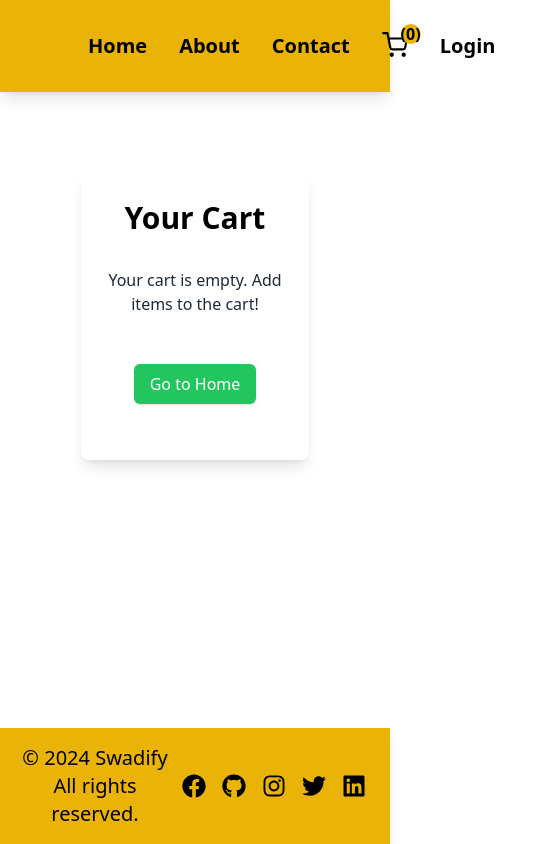
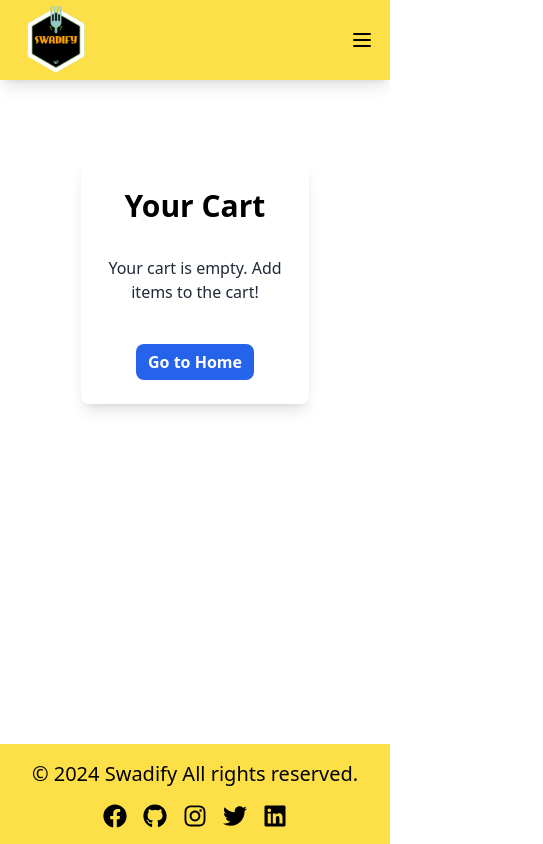
Before and after one commit to awaze7/Swadify, a React (Vite) app: page /cart in a window 390 px wide. Shown: the whole page, 543 px wide, since content can reach past the window. Built offline with nearby package versions, Linux system fonts and the light colour scheme.

Commit message:
worked on responsiveness

```diff
--- a/src/components/Cart.js
+++ b/src/components/Cart.js
@@ -21,7 +21,8 @@ const Cart = () => {
                     <p className="text-gray-800 my-8 font-medium">Your cart is empty. Add items to the cart!</p>
                     <Link
                         to="/"
-                        className="bg-green-500 mb-10 text-white py-2 px-4 mt-4 rounded-md shadow hover:bg-green-600 inline-block"
+                        className="m-2 font-semibold text-base bg-blue-600 hover:bg-blue-700 px-3 py-1.5 text-white rounded-lg inline-block"
+                        // "bg-green-500 mb-10 text-white py-2 px-4 mt-4 rounded-md shadow hover:bg-green-600 inline-block"
                     >
                         Go to Home
                     </Link>
--- a/src/components/Footer.js
+++ b/src/components/Footer.js
@@ -1,36 +1,99 @@
-import React from 'react';
+import React, { useState } from 'react';
 import {
   FaFacebook,
   FaGithub,
   FaInstagram,
   FaTwitter,
   FaLinkedin,
-} from "react-icons/fa";
+} from 'react-icons/fa';
 
 const Footer = () => {
   const year = new Date().getFullYear();
+  const [hoveredIcon, setHoveredIcon] = useState(null);
+
+  const handleIconHover = (iconName) => {
+    setHoveredIcon(iconName);
+  };
+
+  const handleIconLeave = () => {
+    setHoveredIcon(null);
+  };
+
   return (
-    <footer className="bg-yellow-500 text-xl shadow-lg p-4 text-center mt-auto w-full flex flex-row">
-      <p className="flex-grow font-medium">&copy; {year} Swadify All rights reserved.</p>
+    <footer className="bg-yellow-300 text-xl shadow-lg p-4 text-center mt-auto w-full">
+      <div className="flex flex-col md:flex-row items-center justify-between">
+        <p className="flex-grow font-medium mb-4 md:mb-0">
+          &copy; {year} Swadify All rights reserved.
+        </p>
 
         <div className="flex items-center">
-        <a href="https://facebook.com" target="_blank" rel="noopener noreferrer" className="mx-2">
-          <FaFacebook size={24} color="#000" />
+          <a
+            href="https://facebook.com"
+            target="_blank"
+            rel="noopener noreferrer"
+            className="mx-2"
+            onMouseEnter={() => handleIconHover('facebook')}
+            onMouseLeave={handleIconLeave}
+          >
+            <FaFacebook
+              size={24}
+              color={hoveredIcon === 'facebook' ? '#8B5CF6' : '#000'}
+            />
           </a>
-        <a href="https://github.com/awaze7" target="_blank" rel="noopener noreferrer" className="mx-2">
-          <FaGithub size={24} color="#000" />
+          <a
+            href="https://github.com/awaze7"
+            target="_blank"
+            rel="noopener noreferrer"
+            className="mx-2"
+            onMouseEnter={() => handleIconHover('github')}
+            onMouseLeave={handleIconLeave}
+          >
+            <FaGithub
+              size={24}
+              color={hoveredIcon === 'github' ? '#8B5CF6' : '#000'}
+            />
           </a>
-        <a href="https://instagram.com" target="_blank" rel="noopener noreferrer" className="mx-2">
-          <FaInstagram size={24} color="#000" />
+          <a
+            href="https://instagram.com"
+            target="_blank"
+            rel="noopener noreferrer"
+            className="mx-2"
+            onMouseEnter={() => handleIconHover('instagram')}
+            onMouseLeave={handleIconLeave}
+          >
+            <FaInstagram
+              size={24}
+              color={hoveredIcon === 'instagram' ? '#8B5CF6' : '#000'}
+            />
           </a>
-        <a href="https://twitter.com" target="_blank" rel="noopener noreferrer" className="mx-2">
-          <FaTwitter size={24} color="#000" />
+          <a
+            href="https://twitter.com"
+            target="_blank"
+            rel="noopener noreferrer"
+            className="mx-2"
+            onMouseEnter={() => handleIconHover('twitter')}
+            onMouseLeave={handleIconLeave}
+          >
+            <FaTwitter
+              size={24}
+              color={hoveredIcon === 'twitter' ? '#8B5CF6' : '#000'}
+            />
           </a>
-        <a href="https://www.linkedin.com/in/awazeshaikh7/" target="_blank" rel="noopener noreferrer" className="mx-2">
-          <FaLinkedin size={24} color="#000" />
+          <a
+            href="https://www.linkedin.com/in/awazeshaikh7/"
+            target="_blank"
+            rel="noopener noreferrer"
+            className="mx-2"
+            onMouseEnter={() => handleIconHover('linkedin')}
+            onMouseLeave={handleIconLeave}
+          >
+            <FaLinkedin
+              size={24}
+              color={hoveredIcon === 'linkedin' ? '#8B5CF6' : '#000'}
+            />
           </a>
         </div>
-
+      </div>
     </footer>
   );
 };
--- a/src/components/Header.js
+++ b/src/components/Header.js
@@ -3,13 +3,13 @@ import { Link } from "react-router-dom";
 import { useDispatch, useSelector } from 'react-redux';
 import { FiShoppingCart } from 'react-icons/fi';
 import { auth } from '../firebase';
-import { logOut,setLoading } from '../utils/Redux/userSlice';
+import { logOut, setLoading } from '../utils/Redux/userSlice';
+import { useState } from 'react';
 
 const Header = () => {
-    const dispatch= useDispatch();
+    const dispatch = useDispatch();
     const user = useSelector((store) => store.user.user);
     const cartItems = useSelector((store) => store.cart.items);
-    // console.log(cartItems);
 
     const handleLogout = () => {
         dispatch(logOut());
@@ -17,61 +17,120 @@ const Header = () => {
         auth.signOut();
     }
 
+    const [menuOpen, setMenuOpen] = useState(false);
+    const [isCartHovered, setCartHovered] = useState(false);
+
     return (
-        <div className="flex justify-between shadow-lg bg-yellow-500">
-            <div className="logo-container ml-10">
-                <img className="w-32" src={Logo} alt="logo" />
+        <div className="bg-yellow-300 shadow-lg font-mono">
+            <div className="flex justify-between items-center mx-4">
+                <div className="logo-container">
+                    <img className="w-20 md:w-32" src={Logo} alt="logo" />
                 </div>
-            <div className="flex items-center mr-10 font-semibold text-xl">
-                <ul className="flex p-4 m-4">
-
-                    <li className="px-4">
+                <div className="hidden md:flex items-center space-x-8">
+                    <ul className="flex p-4 m-4 justify-evenly space-x-12 text-2xl font-medium">
+                        <li className="hover:text-purple-500">
                             <Link to="/">Home</Link>
                         </li>
-                    <li className="px-4">
+                        <li className="hover:text-purple-500">
                             <Link to="/about">About</Link>
                         </li>
-                    <li className="px-4">
+                        <li className="hover:text-purple-500">
                             <Link to="/contact">Contact</Link>
                         </li>
-                    <li className="px-4">
+                        <li className="hover:text-purple-500"
+                            onMouseEnter={() => setCartHovered(true)}
+                            onMouseLeave={() => setCartHovered(false)}
+                        >
                             <Link to="/cart" className="flex flex-row">
-
                                 <div className="relative">
-                            <FiShoppingCart size={26} color="#000" />
-                            <span
-                                className="absolute top-0 right-0 translate-y-[-0.50em] translate-x-[0.8em] text-base bg-yellow-500 rounded-full font-bold leading-tight"
-                            >({cartItems.length})
+                                    <FiShoppingCart size={26} color={isCartHovered ? "#8B5CF6" : "#000"} />
+                                    <span className="absolute top-0 right-0 translate-y-[-0.50em] translate-x-[0.8em] text-base bg-yellow-300 rounded-full font-bold leading-tight">
+                                        ({cartItems.length})
                                     </span>
                                 </div>
                             </Link>
                         </li>
-                    <li className="px-4">
-                        {user?
+                        <li className="hover:text-purple-500">
+                            {user ?
                                 (
-                            <button
-                                className="logout"
+                                    <span
+                                        className="logout cursor-pointer"
                                         onClick={handleLogout}
                                     >
                                         Logout
-                            </button>
+                                    </span>
                                 ) :
                                 (
                                     <Link to="/login">
-                            <button
-                                className="login"
-                            >
                                         Login
-                            </button>
                                     </Link>
                                 )
                             }
                         </li>
-
                     </ul>
                 </div>
+                <div className="md:hidden">
+                    <svg
+                        xmlns="http://www.w3.org/2000/svg"
+                        id="menu-button"
+                        className="h-6 w-6 cursor-pointer block"
+                        fill="none"
+                        viewBox="0 0 24 24"
+                        stroke="currentColor"
+                        onClick={() => setMenuOpen(!menuOpen)}
+                    >
+                        <path
+                            strokeLinecap="round"
+                            strokeLinejoin="round"
+                            strokeWidth="2"
+                            d="M4 6h16M4 12h16M4 18h16"
+                        />
+                    </svg>
                 </div>
+            </div>
+
+            {menuOpen && (
+                <div className="md:hidden">
+                    <ul className="flex flex-col items-center space-y-4 text-xl mb-5">
+                        <li className="hover:text-purple-500">
+                            <Link to="/">Home</Link>
+                        </li>
+                        <li className="hover:text-purple-500">
+                            <Link to="/about">About</Link>
+                        </li>
+                        <li className="hover:text-purple-500">
+                            <Link to="/contact">Contact</Link>
+                        </li>
+                        <li className="hover:text-purple-500">
+                            <Link to="/cart">
+                                {/* <FiShoppingCart size={26} color="#000" /> */}
+                                <span className="ml-2">
+                                    Cart({cartItems.length})
+                                </span>
+                            </Link>
+                        </li>
+                        <li className="hover:text-purple-500">
+                            {user ?
+                                (
+                                    <span
+                                        className="logout cursor-pointer"
+                                        onClick={handleLogout}
+                                    >
+                                        Logout
+                                    </span>
+                                ) :
+                                (
+                                    <Link to="/login">
+                                        Login
+                                    </Link>
                                 )
+                            }
+                        </li>
+                    </ul>
+                </div>
+            )}
+        </div>
+    );
 }
 
 export default Header;
--- a/src/components/ItemList.js
+++ b/src/components/ItemList.js
@@ -66,7 +66,7 @@ const ItemList = ({ items, inCart }) => {
   if (inCart) {
     totalItems = items.reduce((total, item) => total + item.count, 0);
     totalAmount = items.reduce((total, item) => {
-      const price = isNaN(item.card.info.defaultPrice) ? extractPriceFromName(item.card.info.name) : item.card.info.defaultPrice / 100;
+      const price = isNaN(item.card.info.price) ? extractPriceFromName(item.card.info.name) : item.card.info.defaultPrice / 100;
       return total + (item.count * price);
     }, 0);
     dispatch(updateTotal(totalAmount.toFixed(2)));
@@ -98,8 +98,8 @@ const ItemList = ({ items, inCart }) => {
                     <div className="py-2 text-lg font-medium">
                         <span>{item.card.info.name}</span>
                         {/* <span> - ₹ {item.card.info.price/100}</span> */}
-                        {isNaN(item.card.info.defaultPrice) || extractPriceFromName(item.card.info.name)!="" ? null : (
-                            <span> - ₹ {item.card.info.defaultPrice/100}</span>
+                        {isNaN(item.card.info.price) || extractPriceFromName(item.card.info.name)!="" ? null : (
+                            <span> - ₹ {item.card.info.price/100}</span>
                         )}
                     </div>
                     {inCart ?
--- a/src/components/RestaurantMenu.js
+++ b/src/components/RestaurantMenu.js
@@ -35,7 +35,7 @@ const RestaurantMenu = () => {
     }
 
     return (
-        <div className="w-7/12 mx-auto my-4 bg-white">{/*text-center"> */}
+        <div className="w-7/12 mx-auto mt-3 mb-8 bg-white">{/*text-center"> */}
             <div className="mx-3 my-4">
                 <div className="flex">
                     <div className="w-10/12">
```
Also changed, not shown: src/components/Body.js (+31 -49 lines), src/components/Login.js (+4 -4 lines), src/components/Signup.js (+5 -4 lines). Lines whose indentation alone changed are shown as unchanged.
